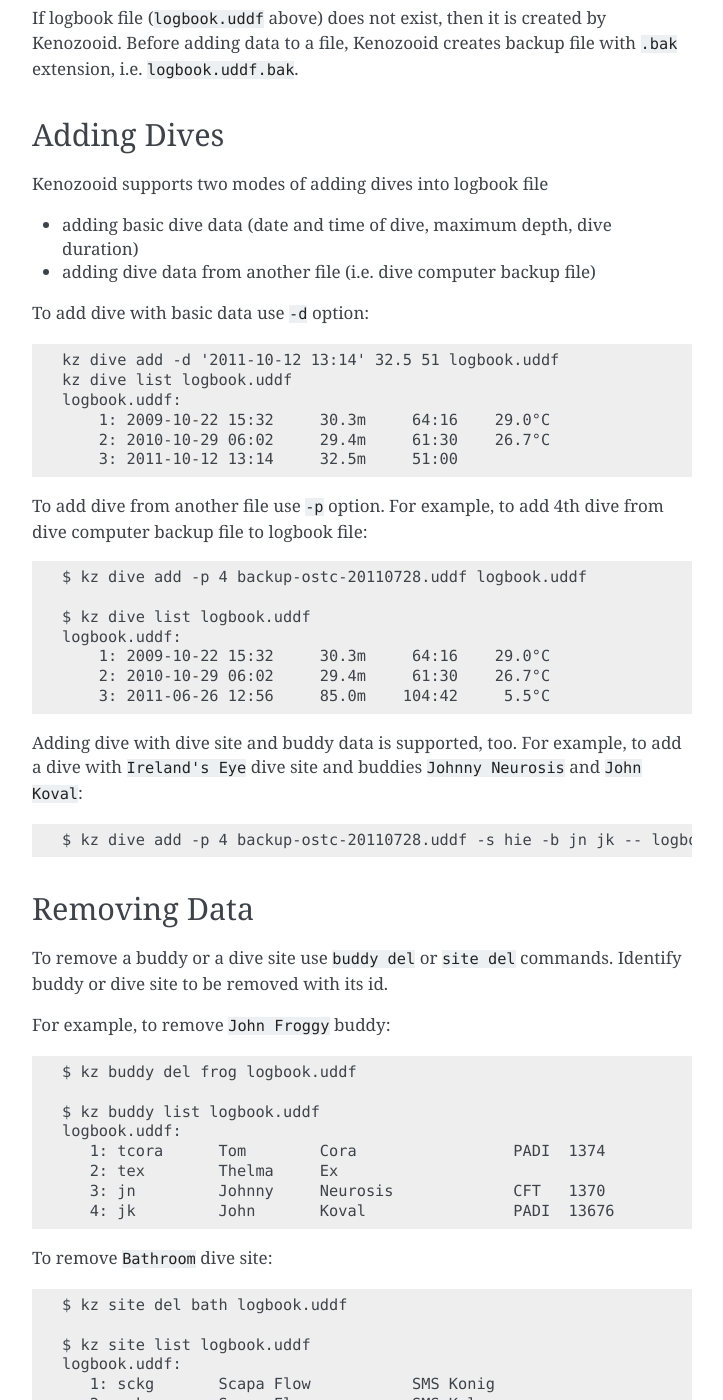
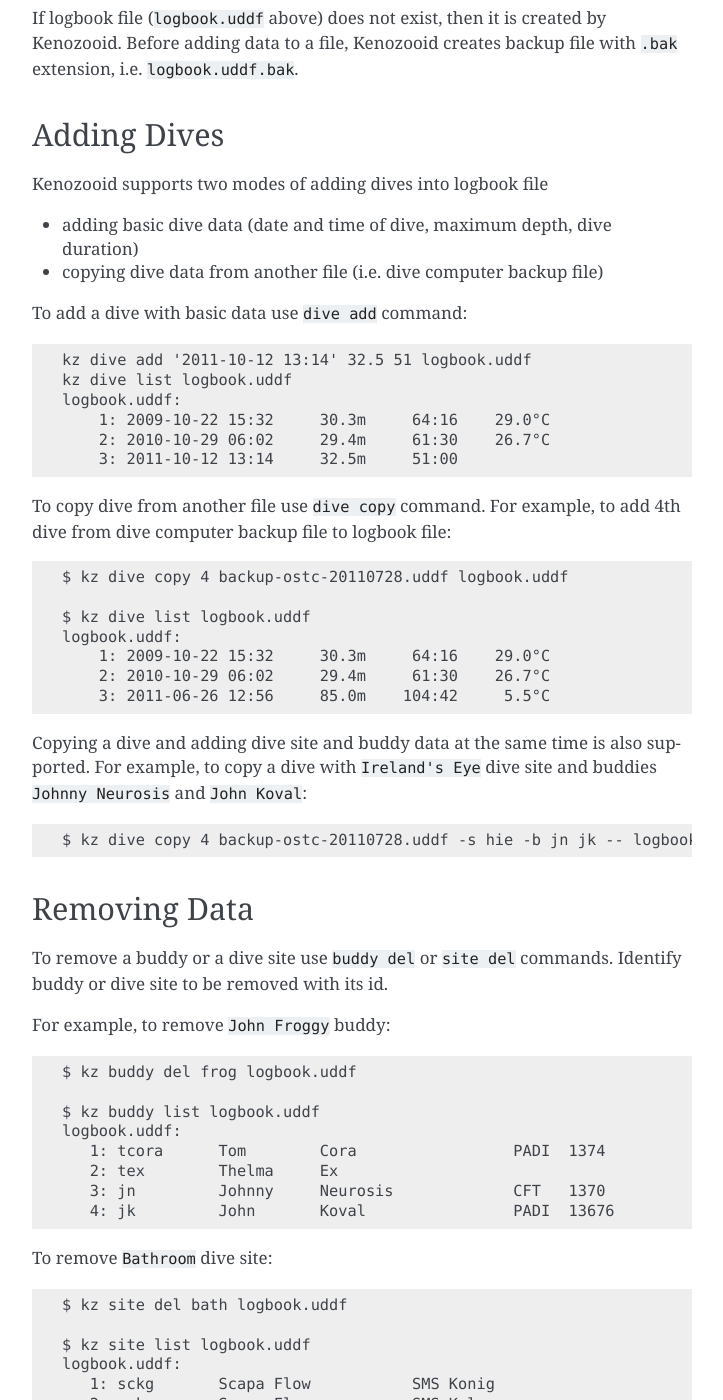
Before and after one commit to gitGNU/gnu_kenozooid, a Sphinx documentation site: the page built from doc/user/logbook.rst, in a window 1280 px wide and 1400 px high, scrolled down 3168 px. Shown: the whole window, without its empty margins (388-1111 px from the left). Built offline with Sphinx 7.4.7, drawn with Linux system fonts in a browser that asks for light colours.

Commit message:
- s/dive add -p/dive copy/ in user manual

```diff
--- a/doc/user/logbook.rst
+++ b/doc/user/logbook.rst
@@ -152,11 +152,11 @@
 Kenozooid supports two modes of adding dives into logbook file
 
 - adding basic dive data (date and time of dive, maximum depth, dive duration)
-- adding dive data from another file (i.e. dive computer backup file)
+- copying dive data from another file (i.e. dive computer backup file)
 
-To add dive with basic data use ``-d`` option::
+To add a dive with basic data use ``dive add`` command::
 
-    kz dive add -d '2011-10-12 13:14' 32.5 51 logbook.uddf
+    kz dive add '2011-10-12 13:14' 32.5 51 logbook.uddf
     kz dive list logbook.uddf
     logbook.uddf:
         1: 2009-10-22 15:32     30.3m     64:16    29.0°C
@@ -164,10 +164,10 @@
         3: 2011-10-12 13:14     32.5m     51:00
 
 
-To add dive from another file use ``-p`` option. For example, to add 4th
-dive from dive computer backup file to logbook file::
+To copy dive from another file use ``dive copy`` command. For example, to
+add 4th dive from dive computer backup file to logbook file::
 
-    $ kz dive add -p 4 backup-ostc-20110728.uddf logbook.uddf
+    $ kz dive copy 4 backup-ostc-20110728.uddf logbook.uddf
 
     $ kz dive list logbook.uddf
     logbook.uddf:
@@ -175,11 +175,11 @@
         2: 2010-10-29 06:02     29.4m     61:30    26.7°C
         3: 2011-06-26 12:56     85.0m    104:42     5.5°C
 
-Adding dive with dive site and buddy data is supported, too. For example,
-to add a dive with ``Ireland's Eye`` dive site and buddies ``Johnny Neurosis``
-and ``John Koval``::
+Copying a dive and adding dive site and buddy data at the same time is also
+supported. For example, to copy a dive with ``Ireland's Eye`` dive site and
+buddies ``Johnny Neurosis`` and ``John Koval``::
 
-    $ kz dive add -p 4 backup-ostc-20110728.uddf -s hie -b jn jk -- logbook.uddf
+    $ kz dive copy 4 backup-ostc-20110728.uddf -s hie -b jn jk -- logbook.uddf
 
 Removing Data
 -------------
```
